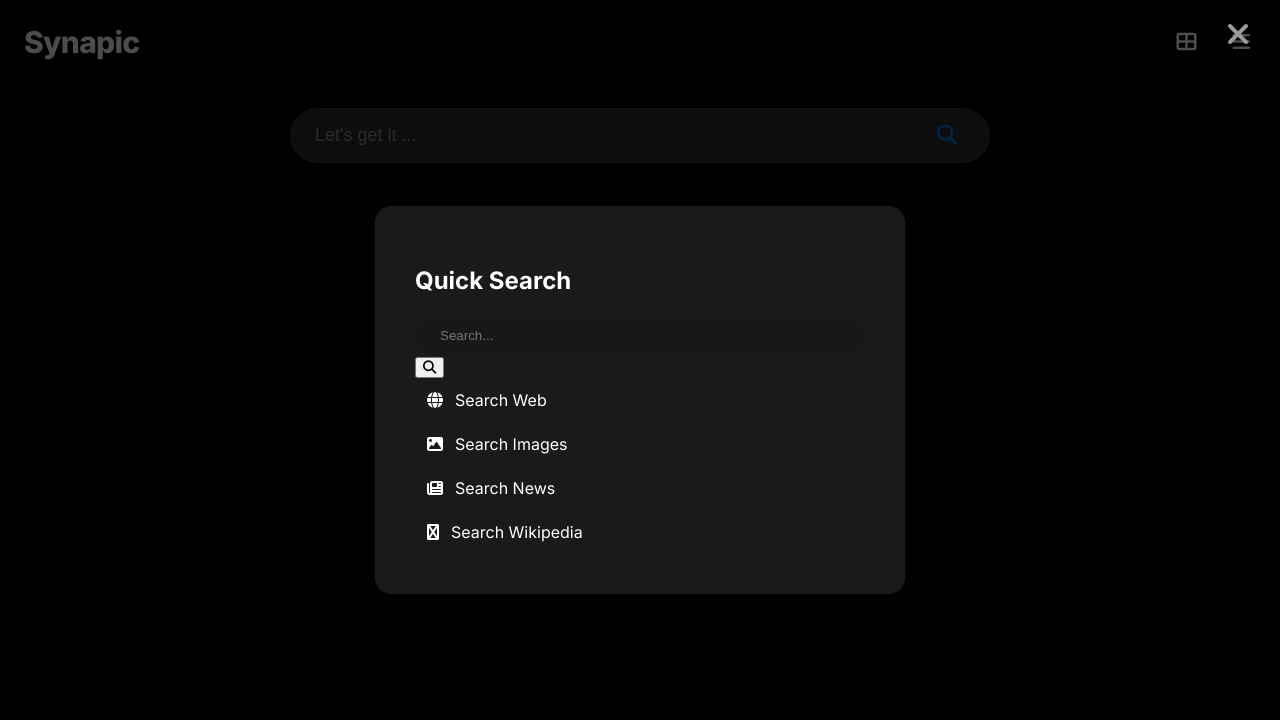
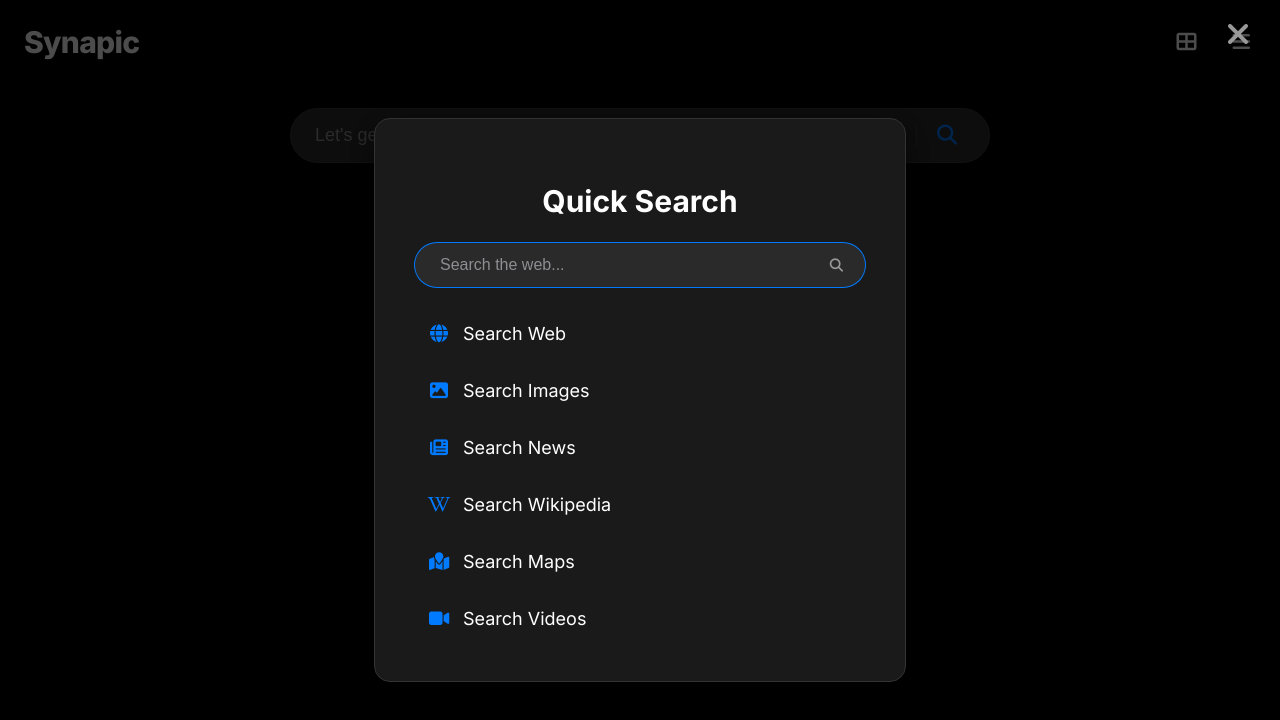
Before and after one commit to yigitkabak/Synapic, a Vue app in the folder frontend/: page /search in a window 1280 px wide. Both pictures are taken after a click on the button 1186 px from the left and 42 px from the top of the page. Shown: the top 720 px of the page. Built offline with nearby package versions, Linux system fonts and the light colour scheme.

Commit message:
Update ResultsView.vue

```diff
--- a/frontend/src/views/ResultsView.vue
+++ b/frontend/src/views/ResultsView.vue
@@ -61,6 +61,7 @@
         <a href="#" @click.prevent="switchTab('image')" class="search-option-item" :class="{ 'selected': currentType === 'image' }">Images</a>
         <a href="#" @click.prevent="switchTab('video')" class="search-option-item" :class="{ 'selected': currentType === 'video' }">Videos</a>
         <a href="#" @click.prevent="switchTab('news')" class="search-option-item" :class="{ 'selected': currentType === 'news' }">News</a>
+        <a href="#" @click.prevent="switchTab('maps')" class="search-option-item" :class="{ 'selected': currentType === 'maps' }">Maps</a>
         <a href="#" @click.prevent="switchTab('wiki')" class="search-option-item" :class="{ 'selected': currentType === 'wiki' }">Wikipedia</a>
       </div>
 
@@ -68,8 +69,8 @@
         <p>Error: {{ errorMessage }}</p>
       </div>
 
-      <div class="results-wrapper">
-        <div class="results-container">
+      <div class="results-wrapper" :class="{ 'full-width-map': currentType === 'maps' }">
+        <div class="results-container" :class="{ 'map-layout': currentType === 'maps' }">
 
           <div v-if="currentType === 'web' && (aiLoading || (aiResponseText && aiResponseText.length > 0))" class="ai-result-card">
             <div class="ai-card-header">
@@ -96,7 +97,7 @@
             </div>
           </div>
 
-          <div v-if="showCalculator" class="calculator-widget result-card">
+          <div v-if="showCalculator && currentType !== 'maps'" class="calculator-widget result-card">
             <h2 class="widget-title"><i class="fas fa-calculator"></i> Calculator</h2>
             <div class="calculator-display">{{ calculatorDisplay }}</div>
             <div class="calculator-grid">
@@ -127,7 +128,7 @@
             </div>
           </div>
 
-          <div v-if="showWeatherWidget && weatherData" class="weather-widget result-card">
+          <div v-if="showWeatherWidget && weatherData && currentType !== 'maps'" class="weather-widget result-card">
             <h2 class="widget-title">
               <i class="fas fa-cloud-sun"></i>
               Weather - {{ weatherData.city }}
@@ -229,6 +230,20 @@
             </div>
           </template>
 
+          <template v-else-if="currentType === 'maps'">
+            <div class="map-visual-container" style="width: 100%; height: 100%;">
+                <iframe
+                    :src="currentMapUrl"
+                    width="100%"
+                    height="100%"
+                    style="border:0;"
+                    allowfullscreen=""
+                    loading="lazy"
+                    referrerpolicy="no-referrer-when-downgrade">
+                </iframe>
+            </div>
+          </template>
+
           <template v-else-if="currentType === 'wiki'">
             <div v-if="wiki && wiki.title" class="wiki-card">
               <img v-if="wiki.image" :src="wiki.image" :alt="wiki.title" class="wiki-image">
@@ -305,40 +320,51 @@
     </div>
 
     <div class="overlay grid-view-overlay" :class="{ 'is-active': activeOverlay === 'gridView' }" @click.self="closeOverlay">
-      <button class="overlay-close" @click="closeOverlay">
-        <i class="fas fa-times"></i>
+      <button class="overlay-close" aria-label="Close" @click="closeOverlay">
+        <i class="fas fa-xmark"></i>
       </button>
-      <div class="grid-modal-content">
-        <h2 class="grid-title">Quick Search</h2>
-        <form class="quick-search-form" @submit.prevent="handleQuickSearch">
-          <div class="quick-input-wrapper">
+      <div class="modal-content">
+        <h2 class="modal-title">Quick Search</h2>
+        <form aria-label="Quick search form" class="quick-search-form" @submit.prevent="handleQuickSearch">
+          <div class="quick-search-wrapper">
             <input
               class="quick-search-input"
-              placeholder="Search..."
+              name="query"
               type="search"
               v-model="quickSearchQuery"
+              :placeholder="quickSearchPlaceholder"
+              ref="quickSearchInputRef"
             />
-            <button class="quick-submit-btn" type="submit">
+            <button aria-label="Quick Search Submit" class="quick-search-btn" type="submit">
               <i class="fas fa-magnifying-glass"></i>
             </button>
           </div>
         </form>
-        <nav class="quick-nav">
-          <a href="#" @click.prevent="quickNavigate('web')" class="quick-link">
-            <i class="fas fa-globe"></i>
-            <span>Search Web</span>
+
+        <nav class="quick-links">
+          <a href="#" @click.prevent="setQuickSearchType('web')" class="quick-link">
+            <i class="fas fa-globe active-icon"></i>
+            <span class="link-text">Search Web</span>
           </a>
-          <a href="#" @click.prevent="quickNavigate('image')" class="quick-link">
-            <i class="fas fa-image"></i>
-            <span>Search Images</span>
+          <a href="#" @click.prevent="setQuickSearchType('image')" class="quick-link">
+            <i class="fas fa-image active-icon"></i>
+            <span class="link-text">Search Images</span>
           </a>
-          <a href="#" @click.prevent="quickNavigate('news')" class="quick-link">
-            <i class="fas fa-newspaper"></i>
-            <span>Search News</span>
+          <a href="#" @click.prevent="setQuickSearchType('news')" class="quick-link">
+            <i class="fas fa-newspaper active-icon"></i>
+            <span class="link-text">Search News</span>
           </a>
-          <a href="#" @click.prevent="quickNavigate('wiki')" class="quick-link">
-            <i class="fas fa-wikipedia-w"></i>
-            <span>Search Wikipedia</span>
+          <a href="#" @click.prevent="setQuickSearchType('wiki')" class="quick-link">
+            <i class="fab fa-wikipedia-w active-icon"></i>
+            <span class="link-text">Search Wikipedia</span>
+          </a>
+          <a href="#" @click.prevent="setQuickSearchType('maps')" class="quick-link">
+            <i class="fa-sharp fa-solid fa-map-location active-icon"></i>
+            <span class="link-text">Search Maps</span>
+          </a>
+          <a href="#" @click.prevent="setQuickSearchType('video')" class="quick-link">
+            <i class="fas fa-video active-icon"></i>
+            <span class="link-text">Search Videos</span>
           </a>
         </nav>
       </div>
@@ -347,7 +373,7 @@
 </template>
 
 <script setup>
-import { ref, onMounted, computed } from 'vue';
+import { ref, onMounted, computed, nextTick } from 'vue';
 import markdownit from 'markdown-it';
 
 const md = markdownit({
@@ -362,6 +388,9 @@
 
 const searchQuery = ref('');
 const quickSearchQuery = ref('');
+const quickSearchType = ref('web');
+const quickSearchPlaceholder = ref('Search the web...');
+const quickSearchInputRef = ref(null);
 const currentType = ref('web');
 const activeOverlay = ref(null);
 const showHistory = ref(false);
@@ -380,6 +409,9 @@
 const images = ref([]);
 const videos = ref([]);
 const newsResults = ref([]);
+const places = ref([]);
+const activePlace = ref(null);
+const currentMapUrl = ref('');
 const wiki = ref({});
 
 const aiResponseText = ref('');
@@ -506,6 +538,16 @@
   }
 };
 
+const selectPlace = (place) => {
+    activePlace.value = place;
+    if (place.lat && place.lon) {
+         currentMapUrl.value = `https://maps.google.com/maps?q=${place.lat},${place.lon}&t=&z=15&ie=UTF8&iwloc=&output=embed`;
+    } else {
+         const encodedQuery = encodeURIComponent(`${place.title}, ${place.address}`);
+         currentMapUrl.value = `https://maps.google.com/maps?q=${encodedQuery}&t=&z=14&ie=UTF8&iwloc=&output=embed`;
+    }
+};
+
 const fetchResults = async (query, type) => {
   errorMessage.value = '';
   hasSearched.value = true;
@@ -513,6 +555,8 @@
   images.value = [];
   videos.value = [];
   newsResults.value = [];
+  places.value = [];
+  activePlace.value = null;
   wiki.value = {};
 
   if (query.trim() === '') return;
@@ -536,6 +580,13 @@
       videos.value = data.videos || [];
     } else if (type === 'news') {
       newsResults.value = data.newsResults || [];
+    } else if (type === 'maps') {
+      places.value = data.mapsResults || [];
+      if (places.value.length > 0) {
+        selectPlace(places.value[0]);
+      } else {
+        currentMapUrl.value = `https://maps.google.com/maps?q=${encodeURIComponent(query)}&t=&z=12&ie=UTF8&iwloc=&output=embed`;
+      }
     } else if (type === 'web') {
       const payload = data.results || [];
       if (Array.isArray(payload)) {
@@ -570,22 +621,28 @@
   }
 };
 
+const setQuickSearchType = (type) => {
+  quickSearchType.value = type;
+  switch (type) {
+    case 'web': quickSearchPlaceholder.value = "Search the web..."; break;
+    case 'image': quickSearchPlaceholder.value = "Search images..."; break;
+    case 'news': quickSearchPlaceholder.value = "Search news..."; break;
+    case 'wiki': quickSearchPlaceholder.value = "Search Wikipedia..."; break;
+    case 'video': quickSearchPlaceholder.value = "Search videos..."; break;
+    default: quickSearchPlaceholder.value = "Search...";
+  }
+  nextTick(() => {
+    quickSearchInputRef.value?.focus();
+  });
+};
+
 const handleQuickSearch = () => {
   if (quickSearchQuery.value.trim() !== '') {
     searchQuery.value = quickSearchQuery.value;
-    currentType.value = 'web';
+    currentType.value = quickSearchType.value;
     closeOverlay();
     handleSearch();
   }
-};
-
-const quickNavigate = (type) => {
-  currentType.value = type;
-  if (quickSearchQuery.value) {
-    searchQuery.value = quickSearchQuery.value;
-    handleSearch();
-  }
-  closeOverlay();
 };
 
 const switchTab = (type) => {
@@ -619,6 +676,12 @@
 const openOverlay = (name) => {
   activeOverlay.value = name;
   if (name === 'controlCenter' || name === 'searchOptions') document.body.classList.add('right-panel-active');
+  if (name === 'gridView') {
+    quickSearchQuery.value = searchQuery.value;
+    nextTick(() => {
+      quickSearchInputRef.value?.focus();
+    });
+  }
 };
 
 const closeOverlay = () => {
@@ -859,6 +922,11 @@
   margin-top: 2rem;
 }
 
+.results-wrapper.full-width-map {
+    max-width: 100%;
+    padding: 0 1rem;
+}
+
 .results-container {
   flex-grow: 1;
   max-width: 700px;
@@ -866,6 +934,12 @@
   display: flex;
   flex-direction: column;
   gap: 1.5rem;
+}
+
+.results-container.map-layout {
+    max-width: 100%;
+    flex-direction: row;
+    height: 65vh;
 }
 
 .section-title {
@@ -1096,6 +1170,76 @@
   color: #8E8E93;
   font-size: 0.75rem;
   text-decoration: none;
+}
+
+.maps-split-view {
+    display: flex;
+    width: 100%;
+    height: 100%;
+    gap: 1rem;
+    overflow: hidden;
+}
+
+.places-sidebar {
+    width: 300px;
+    background-color: #1a1a1a;
+    border-radius: 0.5rem;
+    overflow-y: auto;
+    display: flex;
+    flex-direction: column;
+    gap: 1px;
+}
+
+.place-item {
+    display: flex;
+    padding: 1rem;
+    background-color: #2C2C2E;
+    cursor: pointer;
+    transition: background-color 0.2s;
+    border-bottom: 1px solid #3a3a3a;
+}
+
+.place-item:hover {
+    background-color: #3A3A3C;
+}
+
+.place-item.active {
+    background-color: #004a99;
+    border-left: 4px solid #007aff;
+}
+
+.place-icon {
+    margin-right: 0.75rem;
+    color: #007aff;
+    font-size: 1.25rem;
+    margin-top: 0.2rem;
+}
+
+.place-item.active .place-icon {
+    color: white;
+}
+
+.place-info {
+    flex-grow: 1;
+}
+
+.place-name {
+    font-weight: 600;
+    color: white;
+    margin-bottom: 0.25rem;
+}
+
+.place-address {
+    font-size: 0.8rem;
+    color: #aaa;
+    line-height: 1.3;
+}
+
+.map-visual-container {
+    flex-grow: 1;
+    background-color: #1a1a1a;
+    border-radius: 0.5rem;
+    overflow: hidden;
 }
 
 .no-results {
@@ -1242,13 +1386,46 @@
   cursor: pointer;
 }
 
-.grid-modal-content {
+.grid-view-overlay {
+  justify-content: center;
+  align-items: center;
+}
+
+.modal-content {
   background-color: #1a1a1a;
   padding: 2.5rem;
   border-radius: 1rem;
+  box-shadow: 0 10px 30px rgba(0, 0, 0, 0.6);
   width: 90%;
   max-width: 450px;
-  margin: auto;
+  position: relative;
+  transform: translateY(-30px);
+  transition: transform 0.3s cubic-bezier(0.4, 0, 0.2, 1), opacity 0.3s ease-out;
+  opacity: 0;
+  border: 1px solid #333;
+}
+
+.grid-view-overlay.is-active .modal-content {
+  transform: translateY(0);
+  opacity: 1;
+}
+
+.modal-title {
+  font-size: 1.875rem;
+  font-weight: 700;
+  margin-bottom: 1.5rem;
+  color: white;
+  text-align: center;
+}
+
+.quick-search-form {
+  width: 100%;
+  margin-bottom: 1.5rem;
+}
+
+.quick-search-wrapper {
+  position: relative;
+  margin-bottom: 1rem;
 }
 
 .quick-search-input {
@@ -1256,8 +1433,42 @@
   border-radius: 9999px;
   background-color: #18181B;
   color: #e0e0e0;
-  padding: 0.75rem 1.5rem;
+  padding: 0.75rem 3rem 0.75rem 1.5rem;
+  font-size: 1rem;
   border: 1px solid transparent;
+  outline: none;
+  box-sizing: border-box;
+}
+
+.quick-search-input:focus {
+  box-shadow: 0 0 0 1px #007aff;
+  background-color: #2a2a2a;
+}
+
+.quick-search-input::placeholder {
+  color: #8e8e93;
+}
+
+.quick-search-btn {
+  position: absolute;
+  right: 1rem;
+  top: 50%;
+  transform: translateY(-50%);
+  color: #999;
+  background: none;
+  border: none;
+  cursor: pointer;
+}
+
+.quick-search-btn:hover {
+  color: white;
+}
+
+.quick-links {
+  display: flex;
+  flex-direction: column;
+  gap: 0.75rem;
+  font-size: 1.125rem;
 }
 
 .quick-link {
@@ -1265,7 +1476,22 @@
   align-items: center;
   gap: 0.75rem;
   padding: 0.75rem;
+  border-radius: 0.5rem;
   text-decoration: none;
+  transition: background-color 0.2s;
+}
+
+.quick-link:hover {
+  background-color: #2a2a2a;
+}
+
+.active-icon {
+  color: #007aff;
+  width: 1.5rem;
+  text-align: center;
+}
+
+.link-text {
   color: white;
 }
 
```
